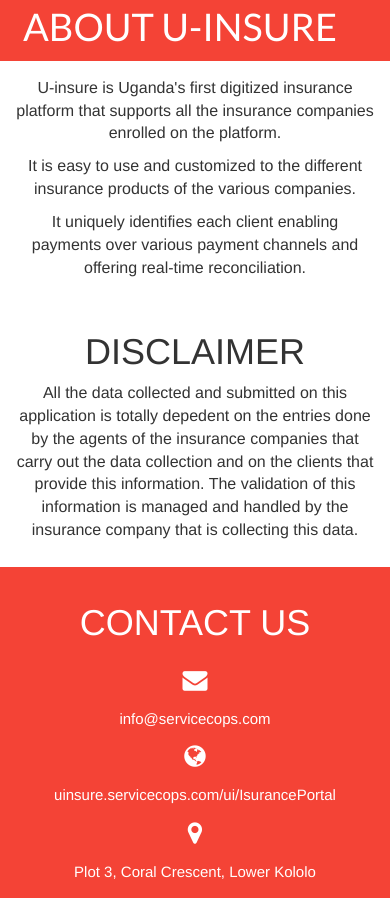
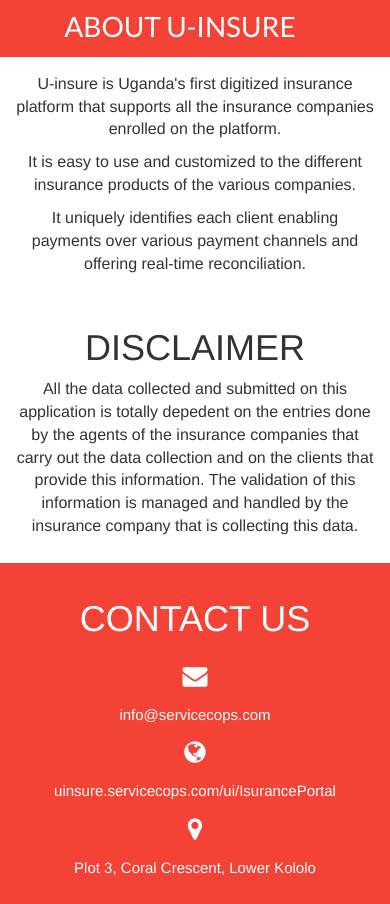
Before and after one commit to PeterclaverKimuli/U-InsureAboutPage, a plain HTML site: page index.html in a window 390 px wide. Drawn offline with Linux system fonts and the light colour scheme.

Commit message:
modify static files

```diff
--- a/css/style.css
+++ b/css/style.css
@@ -26,6 +26,12 @@
     float:none;
 }
 
+@media(max-width: 600px){
+    .navbar .navbar-brand{
+        font-size: 28px;
+    }
+  }
+
 .container{
     font-size: 16px;
     margin: 4% auto;
@@ -48,12 +54,17 @@ footer{
   text-decoration: none;
 }
 
-footer a{
+.contact a{
     color: #FFF;
     font-size: 15px;
 }
 
-footer a:hover{
+.contact p{
+    color: #FFF;
+    font-size: 15px;
+}
+
+.contact a:hover{
     color: #D5D5D5;
     text-decoration: none;
 }
--- a/index.html
+++ b/index.html
@@ -42,20 +42,20 @@
             </p>
         </div>
 
-        <footer class="container-fluid text-center">
+        <footer class="container-fluid text-center contact">
             <h1>CONTACT US</h1>
             <div class="row">
                 <div class="col-sm-4">
                     <i class="fa fa-envelope"></i></br>
-                    <a>info@servicecops.com</a>
+                    <a href="info@servicecops.com">info@servicecops.com</a>
                 </div>
                 <div class="col-sm-4">
                     <i class="fa fa-globe"></i></br>
-                    <a>uinsure.servicecops.com/ui/IsurancePortal</a>
+                    <a href="uinsure.servicecops.com/ui/IsurancePortal">uinsure.servicecops.com/ui/IsurancePortal</a>
                 </div>
                 <div class="col-sm-4">
                     <i class="fa fa-map-marker" aria-hidden="true"></i></br>
-                    <a>Plot 3, Coral Crescent, Lower Kololo</a>
+                    <p>Plot 3, Coral Crescent, Lower Kololo</p>
                 </div>
             </div>
         </footer>
```
